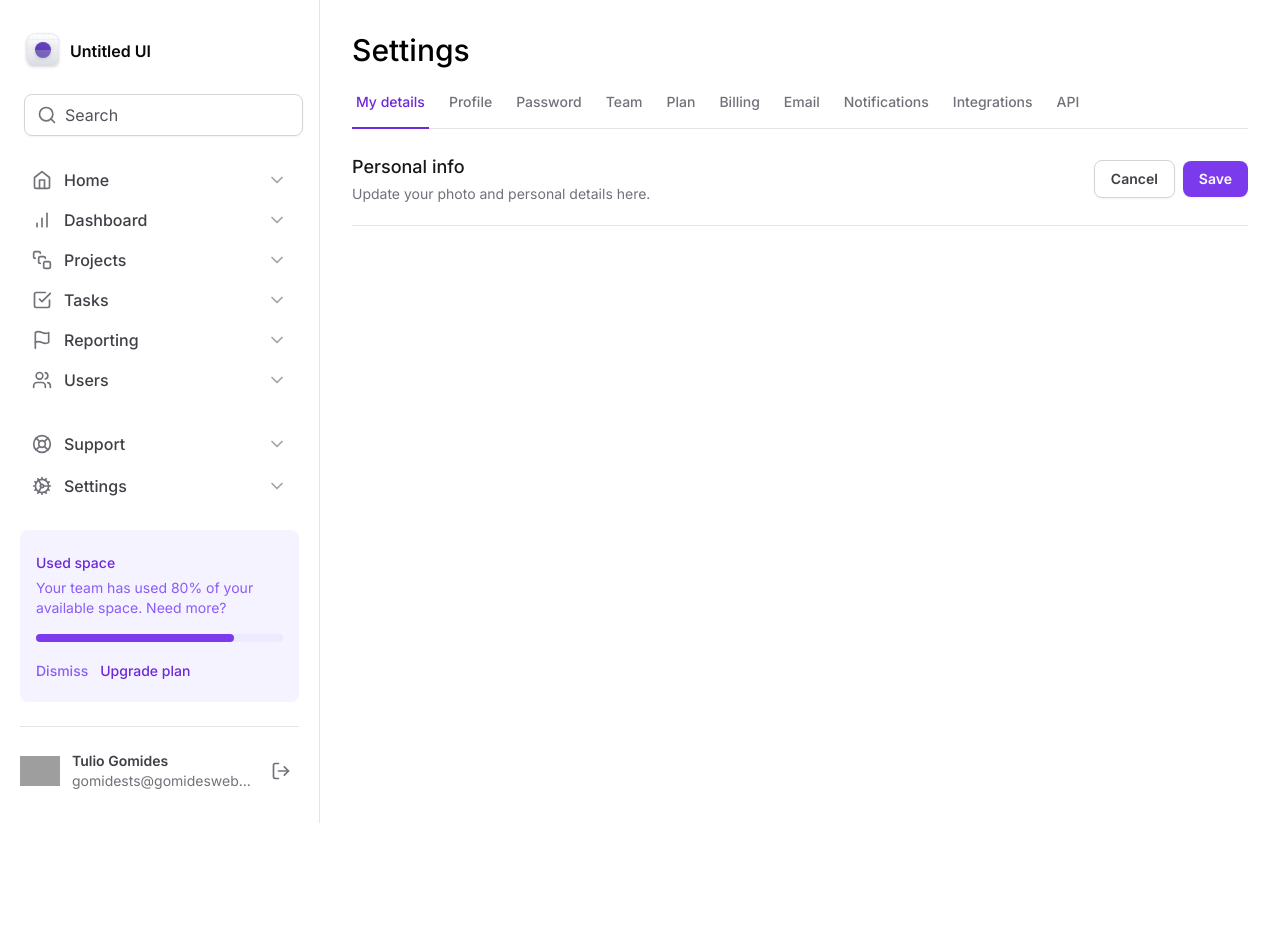
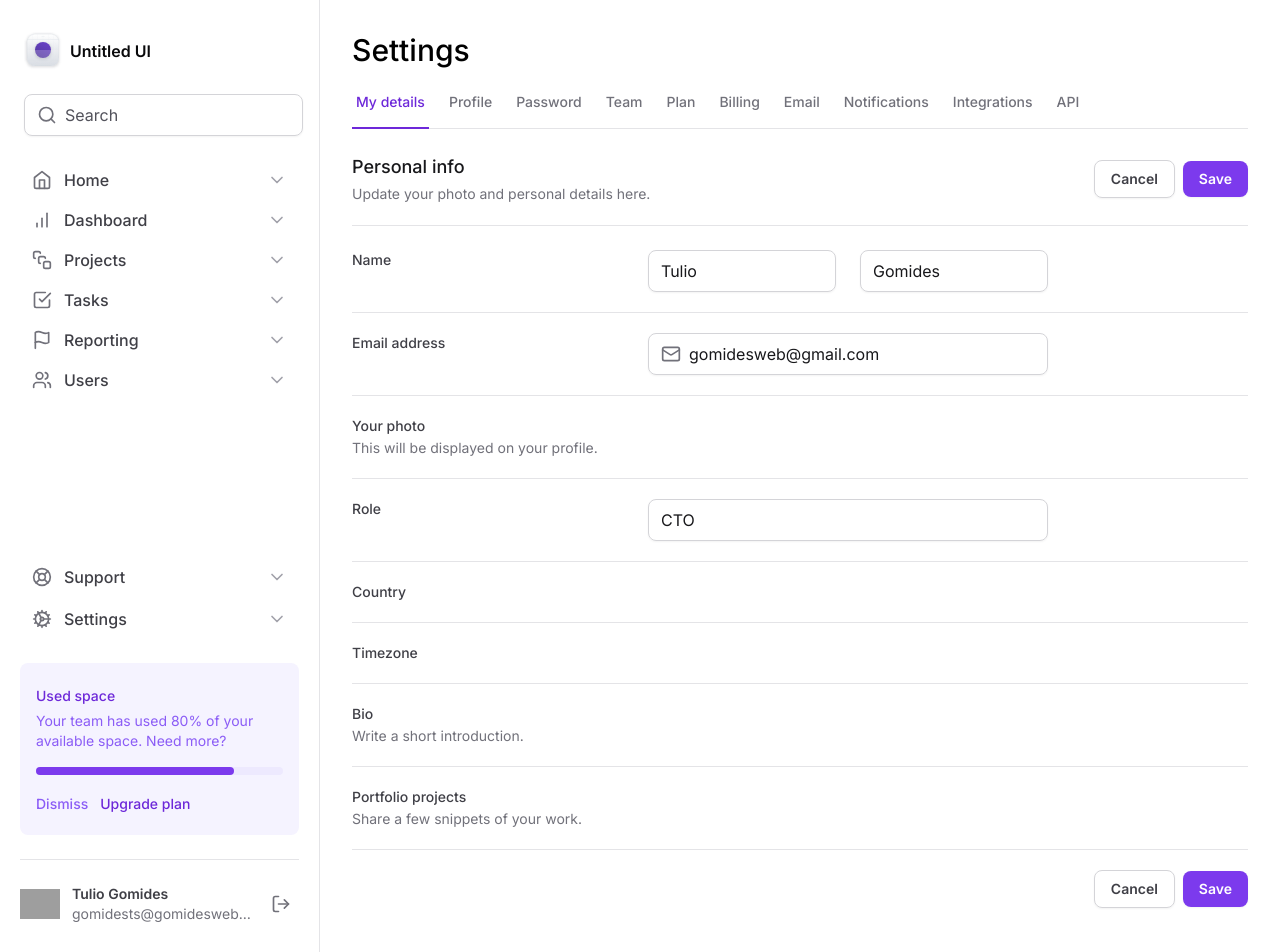
Before and after one commit to GomidesTs/mastering-tailwind, a Next.js app: page / in a window 1280 px wide. Shown: the top 952 px of the page. Before the commit the page ends 823 px from the top, so only its background shows below. Built offline with nearby package versions, Linux system fonts and the light colour scheme; grey boxes are pictures that could not be loaded.

Commit message:
feat: form fields
Created form sections with multiple inputs. We will start with the simplest inputs, such as the name input and the email input. We will use CSS Grid to organize the elements and define the size of the columns, we have a basic structure of the form ready to add the other inputs

```diff
--- a/src/app/page.tsx
+++ b/src/app/page.tsx
@@ -1,3 +1,6 @@
+import { Mail } from 'lucide-react';
+
+import { InputControl, InputPrefix, InputRoot } from '@/components/Input';
 import { SettingsTabs } from '@/components/SettingsTabs';
 
 export default function Home() {
@@ -32,7 +35,127 @@
           </div>
         </div>
 
-        <form id="settings" className="mt-6 flex w-full flex-col"></form>
+        <form
+          id="settings"
+          className="mt-6 flex w-full flex-col gap-5 divide-y divide-zinc-200"
+        >
+          <div className="grid-cols-form grid gap-3">
+            <label
+              htmlFor="firstName"
+              className="text-sm font-medium text-zinc-700"
+            >
+              Name
+            </label>
+            <div className="grid grid-cols-2 gap-6">
+              <InputRoot>
+                <InputControl id="firstName" defaultValue="Tulio" />
+              </InputRoot>
+
+              <InputRoot>
+                <InputControl defaultValue="Gomides" />
+              </InputRoot>
+            </div>
+          </div>
+
+          <div className="grid-cols-form grid gap-3 pt-5">
+            <label
+              htmlFor="email"
+              className="text-sm font-medium text-zinc-700"
+            >
+              Email address
+            </label>
+            <InputRoot>
+              <InputPrefix>
+                <Mail className="h-5 w-5 text-zinc-500" />
+              </InputPrefix>
+              <InputControl
+                id="email"
+                type="email"
+                defaultValue="gomidesweb@gmail.com"
+              />
+            </InputRoot>
+          </div>
+
+          <div className="grid-cols-form grid gap-3 pt-5">
+            <label
+              htmlFor="email"
+              className="text-sm font-medium text-zinc-700"
+            >
+              Your photo
+              <span className="mt-0.5 block text-sm font-normal text-zinc-500">
+                This will be displayed on your profile.
+              </span>
+            </label>
+            <div />
+          </div>
+
+          <div className="grid-cols-form grid gap-3 pt-5">
+            <label htmlFor="role" className="text-sm font-medium text-zinc-700">
+              Role
+            </label>
+            <InputRoot>
+              <InputControl id="role" defaultValue="CTO" />
+            </InputRoot>
+          </div>
+
+          <div className="grid-cols-form grid gap-3 pt-5">
+            <label
+              htmlFor="country"
+              className="text-sm font-medium text-zinc-700"
+            >
+              Country
+            </label>
+            <div />
+          </div>
+
+          <div className="grid-cols-form grid gap-3 pt-5">
+            <label
+              htmlFor="timezone"
+              className="text-sm font-medium text-zinc-700"
+            >
+              Timezone
+            </label>
+            <div />
+          </div>
+
+          <div className="grid-cols-form grid gap-3 pt-5">
+            <label htmlFor="bio" className="text-sm font-medium text-zinc-700">
+              Bio
+              <span className="mt-0.5 block text-sm font-normal text-zinc-500">
+                Write a short introduction.
+              </span>
+            </label>
+            <div />
+          </div>
+
+          <div className="grid-cols-form grid gap-3 pt-5">
+            <label
+              htmlFor="projects"
+              className="text-sm font-medium text-zinc-700"
+            >
+              Portfolio projects
+              <span className="mt-0.5 block text-sm font-normal text-zinc-500">
+                Share a few snippets of your work.
+              </span>
+            </label>
+            <div />
+          </div>
+
+          <div className="flex items-center justify-end gap-2 pt-5">
+            <button
+              type="button"
+              className="rounded-lg border border-zinc-300 px-4 py-2 text-sm font-semibold text-zinc-700 shadow-sm hover:bg-zinc-50"
+            >
+              Cancel
+            </button>
+            <button
+              type="submit"
+              className="rounded-lg bg-violet-600 px-4 py-2 text-sm font-semibold text-white shadow-sm hover:bg-violet-700"
+            >
+              Save
+            </button>
+          </div>
+        </form>
       </div>
     </>
   );
--- a/tailwind.config.ts
+++ b/tailwind.config.ts
@@ -10,6 +10,7 @@
     extend: {
       gridTemplateColumns: {
         app: 'minmax(18rem, 20rem) 1fr',
+        form: 'minmax(7.5rem, 17.5rem) minmax(25rem, 1fr) minmax(0, 15rem)',
         profile: 'max-content 1fr max-content'
       },
       backgroundImage: {
```
